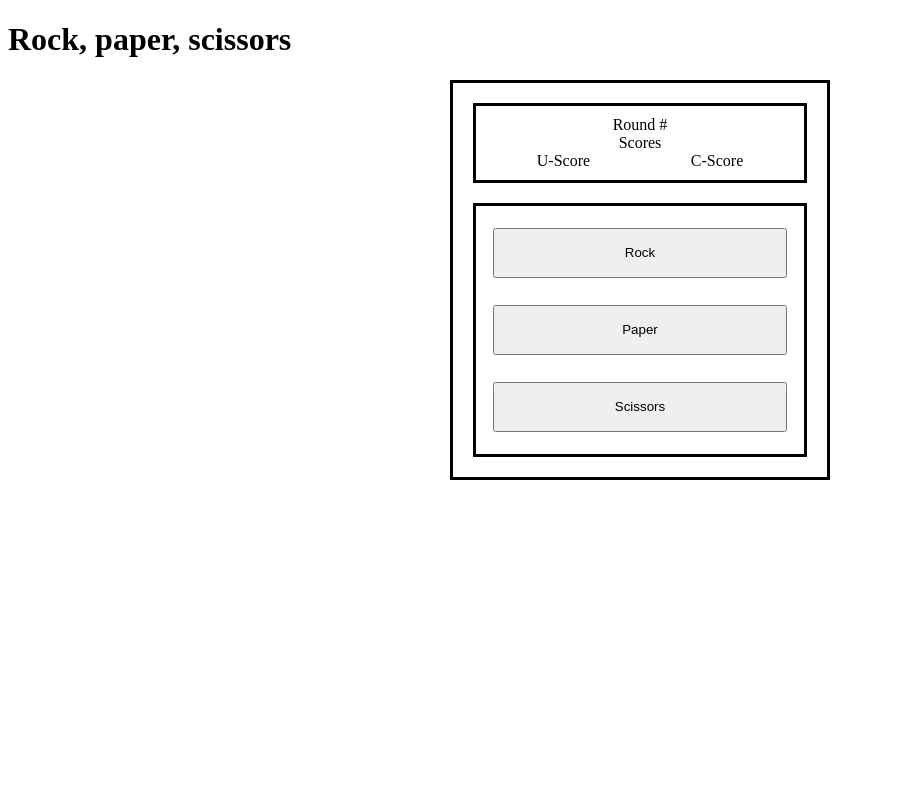
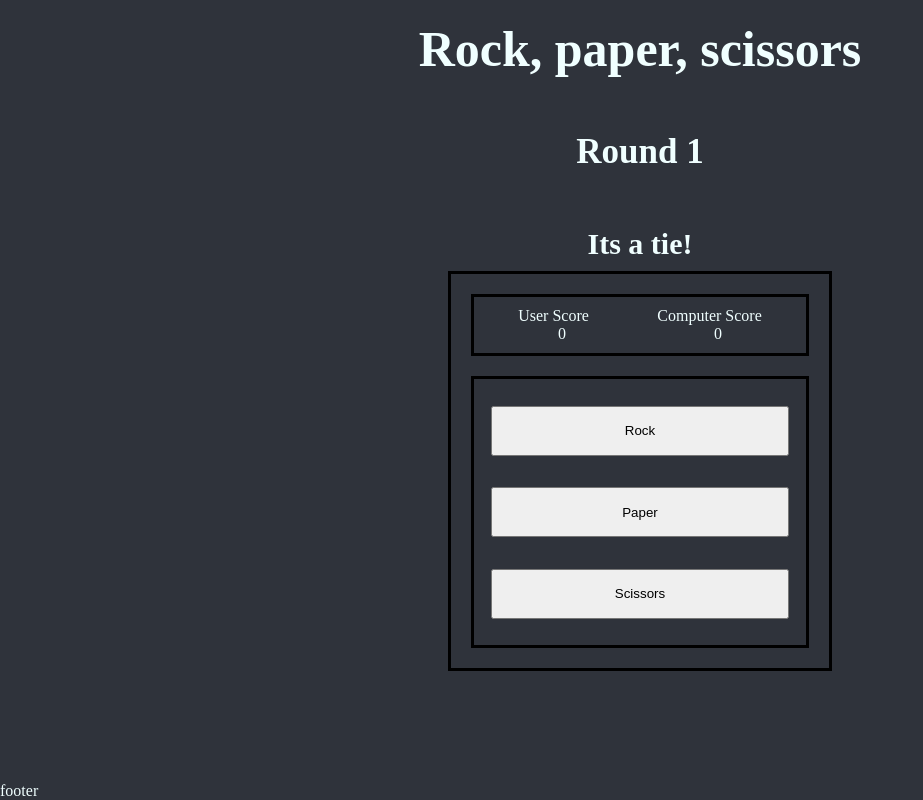
Before and after one commit to SourMicrowave/RockPaperScissors, a plain HTML site: page index.html in a window 1280 px wide. Both pictures are taken after a click on the button "Rock". Shown: the whole page, without its empty margins (0-923 px from the left). Drawn offline with Linux system fonts and the light colour scheme.

Commit message:
Finish basic UI layout. Create script for playing best of 5 and update DOM

```diff
--- a/index.html
+++ b/index.html
@@ -4,30 +4,44 @@
   <meta charset="UTF-8">
   <meta name="viewport" content="width=device-width, initial-scale=1.0">
   <link rel="stylesheet" href="style.css">
+  <script src="javascript.js" defer></script>
   <title>Rock, paper, scissors</title>
 </head>
 <body>
+<div class="titles">
   <h1>Rock, paper, scissors</h1>
-<!---
-  <script src="javascript.js"></script>
--->
-<div id="gameContainer">
 
-  <div id="screen">
-    <div>Round #</div>
-    <div>Scores</div>
-    <div id="scores">
-      <div class="score user">U-Score</div>
-      <div class="score cpu">C-Score</div>
+
+
+  <h2 class="roundCounter">Round #</h2>
+
+  <h3 class="message">Round Update</h3>
+
+</div>
+<div class="box container">
+  <div class="game container">
+    <div class="screen">
+        <div class="scoreTitle textBetween">
+          <p>User Score</p>
+          <p>Computer Score</p>
+        </div>
+        <div class="scoreValue textBetween">
+          <p id="uScore">0</p>
+          <p id="cScore">0</p>
+        </div>
+
+    </div>
+
+    <div class="btns">
+      <button id="rock" class="button">Rock</button>
+      <button id="paper" class="button">Paper</button>
+      <button id="scissors" class="button">Scissors</button>
     </div>
   </div>
+</div>
 
-  <div id="btnContainer">
-    <button>Rock</button>
-    <button>Paper</button>
-    <button>Scissors</button>
-  </div>
-
+<div class="footer">
+  <p>footer</p>
 </div>
 </body>
 </html>
--- a/javascript.js
+++ b/javascript.js
@@ -5,6 +5,9 @@
 //Will return a string that declares the winner
 //MUST ACCOUNT FOR TIES
 //Function game() that plays best-of-five and keeps scores
+
+
+
 
 const choiceArray = ["rock", "paper", "scissors"]
 
@@ -15,22 +18,21 @@ function getComputerChoice() {
   return computerChoice
 }
 
-function getUserChoice() {
-  let userChoice = prompt("Please enter your choice of rock, paper, or scissors").toLowerCase();  //asks user to enter choice and makes it lowercase
-  while (!(userChoice === choiceArray[0] || userChoice === choiceArray[1] || userChoice === choiceArray[2])) {  //checks if choice is valid (by comparing to choice array)
-    userChoice = prompt("Invalid input. Please enter your choice of rock, paper, or scissors").toLowerCase(); // if choice is invalid asks for another input
-  }
-  //console.log(userChoice);
-  return userChoice
 
 
-}
+//event listener when a button is pressed
+//assign to userChoice?
+//call playRound()
 
-function playRound() {
+
+
+
+
+function playRound(userChoice) {
   let result
   let roundWinner
   let computer = getComputerChoice();
-  let user = getUserChoice();
+  let user = userChoice;
   console.log("Computer chose " + computer)
 
   if (computer === user) {
@@ -75,35 +77,69 @@ function playRound() {
   return roundWinner
 }
 
-function game() {
-  let scoreArray = [0, 0] //[computerScore, userScore]
-  for (let i = 0; i < 5; i++) {
-    winnerIndex = playRound();
-    scoreArray[winnerIndex] += 1;
-    console.log(scoreArray);
-    if (winnerIndex === 0) {
-      alert("Computer won this round, you suck.\nSCORE: Computer: " + scoreArray[0] + " User: " + scoreArray[1]);
-    }
-    else if (winnerIndex === 1) {
-      alert("You won this round.\n SCORE: Computer: " + scoreArray[0] + " User: " + scoreArray[1]);
+
+
+
+const btns = document.querySelectorAll('.button');
+const uScore = document.querySelector('#uScore');
+const roundNum = document.querySelector('.roundCounter');
+const screen = document.querySelector('.scoreTitle')
+const message = document.querySelector('.message')
+let scoreArray = [0, 0]
+let roundCount = 0;
+let lossArray = ["Oof you lost that round", "What a terrible round for you", "Oh dear..."]
+let winArray = ["You won that round, you want a sticker?", "Damn that was hot", "#Whoop"]
+
+
+btns.forEach((btn) => {
+  btn.addEventListener('click', () => {
+    let userChoice = btn.id;
+
+
+    if (scoreArray[0] === 5 || scoreArray[1] === 5) { //stops anything happening after a max score of 5
+      console.log("end2")
+      message.textContent = "Stop Touching Me!"
     }
     else {
-      alert("This round was a tie, boring...\n SCORE: Computer " + scoreArray[0] + " User: " + scoreArray[1]);
+      let winnerIndex = playRound(userChoice)
+
+      //update round count
+      roundCount += 1;
+      roundNum.textContent = `Round ${roundCount}`
+
+      if (isNaN(winnerIndex)) { //checks if tie
+        console.log("tie");
+        message.textContent = "Its a tie!"
+      }
+      else {  //if not a tie, alters the score...
+        scoreArray[winnerIndex] += 1;
+
+        if (winnerIndex === 0) {  //if computer wins
+          //IN FUTURE HAVE A FEW POSSIBLE MESSAGES THAT ARE RANDOMLY SELECTED
+          message.textContent = lossArray[Math.floor(Math.random()*3)]
+        }
+        else {  //if user wins
+          message.textContent = "You won that round, you want a sticker?"
+        }
+
+        uScore.textContent = scoreArray[1]  //the scoreArray is the wrong way round [computer, user], so swap it here
+        cScore.textContent = scoreArray[0]
+
+        console.log(scoreArray)
+
+        //check if user won overall game
+        if (scoreArray[1] === 5) {
+          console.log("end")
+
+          //Fill screen with Game Over or You Win!  .screen
+          screen.textContent = `You Win!`
+
+        }
+        else if (scoreArray[0] === 5) {
+          screen.textContent = 'You Lose :('
+        }
+      }
     }
-  }
-  if (scoreArray[0] > scoreArray[1]) {
-    alert("Computer won, that's embarrasing")
-    return "Computer Wins"
-  }
-  else if (scoreArray[0] < scoreArray[1]) {
-    alert("You won, yay")
-    return "User Wins"
-  }
-  else {
-    alert("A tie...")
-    return "Tie"
-  }
 
-}
-
-game()
+  })
+})
--- a/style.css
+++ b/style.css
@@ -1,33 +1,91 @@
-#gameContainer {
+* {
+  box-sizing: border-box;
+  margin: 0;
+  padding: 0;
+}
+
+body {
+  height: 100vh;
+  display: flex;
+  flex-direction: column;
+  justify-content: space-between;
+  background-color: #2f333b;
+}
+
+.container {
+  display: flex;
+  flex-direction: column;
+  text-align: center;
+  justify-content: space-between;
+}
+
+.titles {
+  margin-top: 20px;
+  display: flex;
+  flex-direction: column;
+  justify-content: space-between;
+  align-items: center;
+  height: 400px;
+}
+
+h1 {
+  font-size: 50px;
+}
+
+h2 {
+  font-size: 35px;
+}
+
+h3 {
+  font-size: 30px;
+}
+
+h1, h2, h3, p {
+  color: azure;
+}
+
+.box {
+  height: 100%;
+  display: flex;
+  flex-direction: column;
+  justify-content: center;
+  align-items: center;
+  padding-bottom: 100px;
+}
+
+.game {
   border-style: solid;
-  margin: auto;
+  margin: 0;
   width: 30%;
   height:400px;
   padding: 10px;
   display: flex;
-  flex-direction: column;
-  text-align: center;
-  justify-content: space-between;
-  box-sizing: border-box;
+
 }
 
-#screen {
+.screen {
   border-style: solid;
   margin: 10px;
   padding: 10px;
-  display: flex;
-  flex-direction: column;
-  justify-content: space-around;
-  box-sizing: border-box;
 }
 
-#scores {
+
+
+
+
+
+.textBetween {
   display: flex;
   justify-content: space-around;
-  box-sizing: border-box;
 }
 
-#btnContainer {
+.scoreValue {
+  display: flex;
+  justify-content: space-around;
+}
+
+
+.btns{
   display: flex;
   flex-direction: column;
   justify-content: space-evenly;
@@ -35,11 +93,14 @@
   border-style: solid;
   height: 300px;
   margin: 10px;
-  box-sizing: border-box;
 }
 
-#btnContainer button {
+.btns button {
   height: 50px;
   width: 90%;
   margin: 5px;
 }
+
+.footer {
+
+}
```
Also changed, not shown: jsbackup.js (added, +109 -0 lines), test.js (added, +8 -0 lines).
